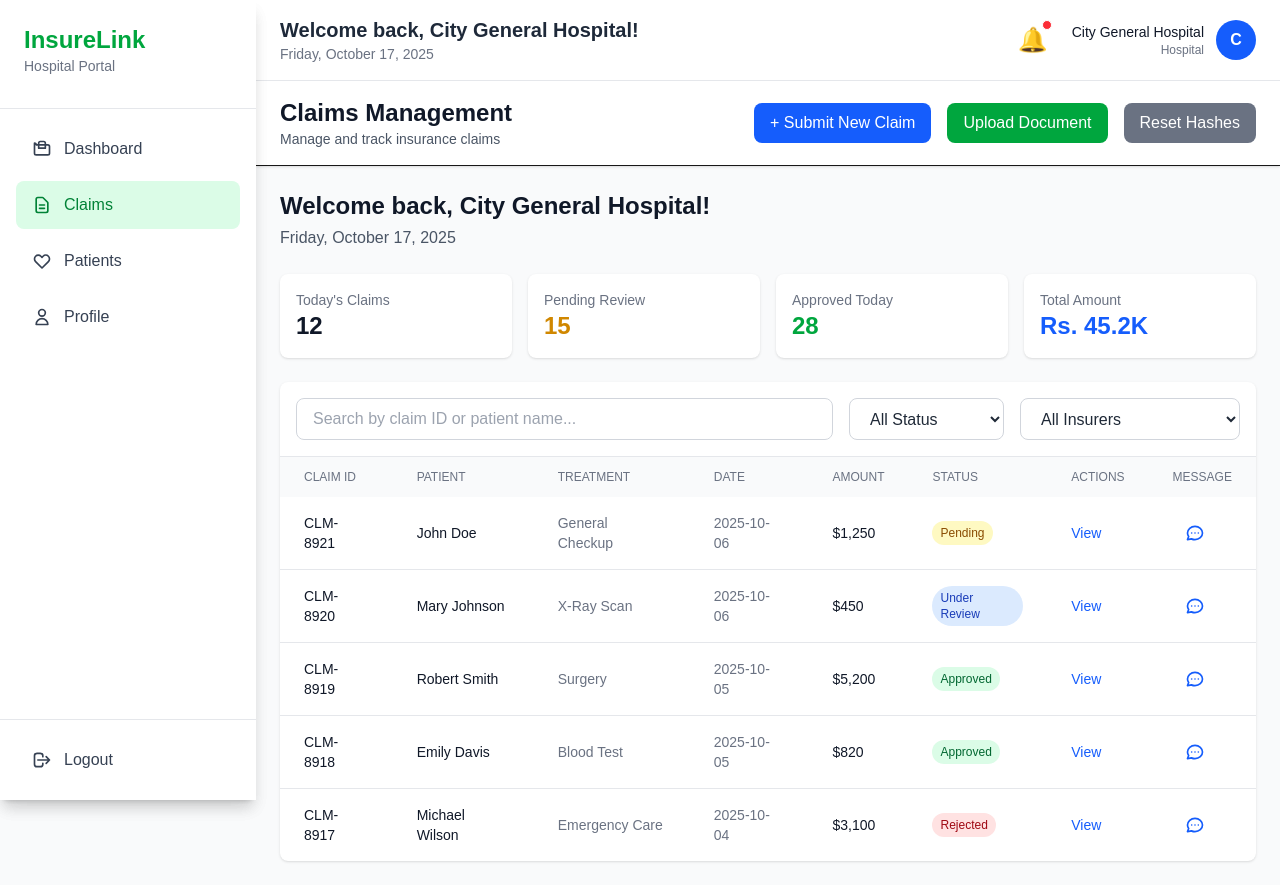
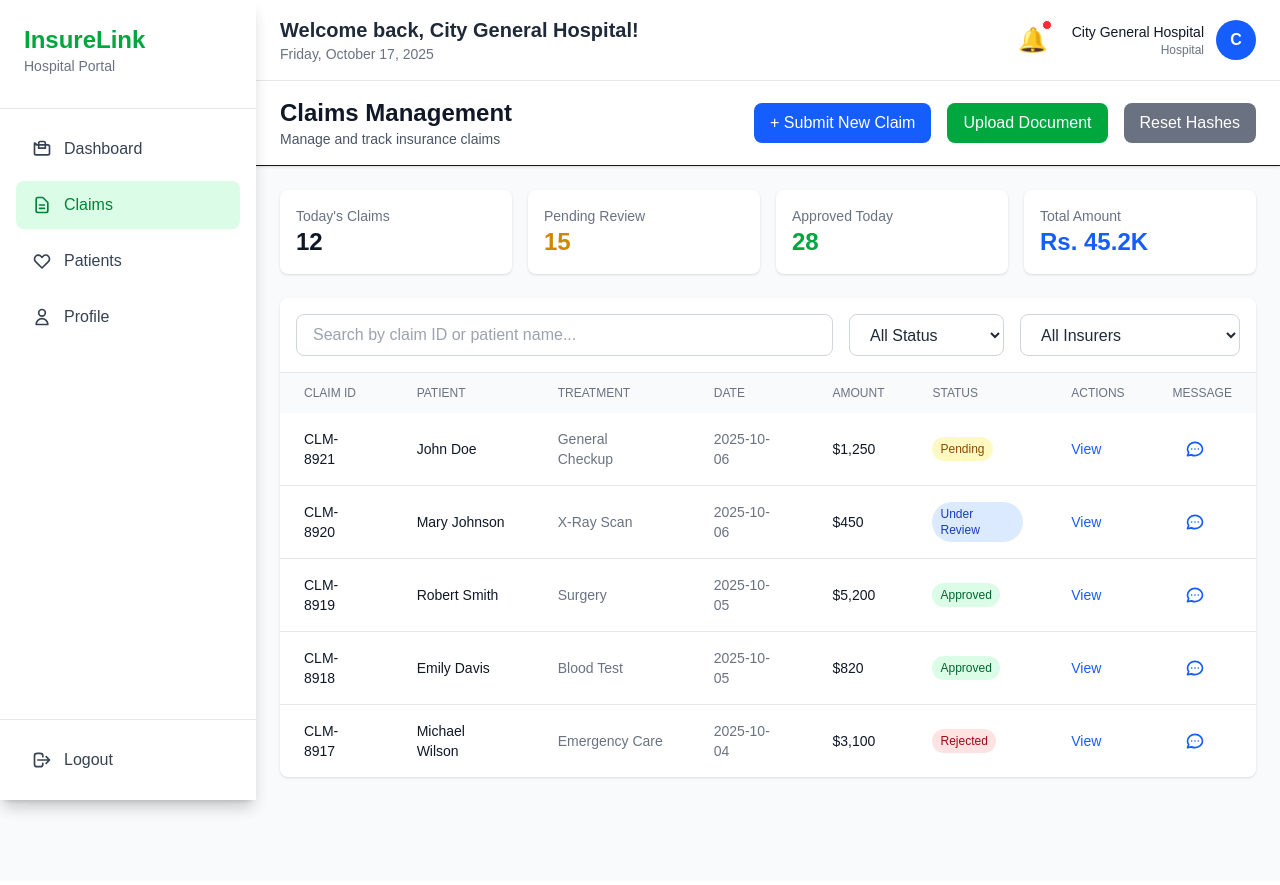
Before and after one commit to umairahsan10/InsureLink, a Next.js app in the folder client/: page /hospital/claims in a window 1280 px wide. Built offline with nearby package versions, Linux system fonts and the light colour scheme.

Commit message:
duplicate welcome message removed

```diff
--- a/client/src/app/hospital/claims/page.tsx
+++ b/client/src/app/hospital/claims/page.tsx
@@ -169,12 +169,6 @@ export default function HospitalClaimsPage() {
 
         {/* Page Content */}
         <main className="flex-1 p-4 lg:p-6">
-          {/* Welcome Section */}
-          <div className="mb-6">
-            <h2 className="text-2xl font-bold text-gray-900">Welcome back, City General Hospital!</h2>
-            <p className="text-gray-600 mt-1">{new Date().toLocaleDateString('en-US', { weekday: 'long', year: 'numeric', month: 'long', day: 'numeric' })}</p>
-          </div>
-
           {/* Stats Cards */}
           <div className="grid grid-cols-1 sm:grid-cols-2 lg:grid-cols-4 gap-4 mb-6">
             <div className="bg-white rounded-lg shadow p-4">
```
